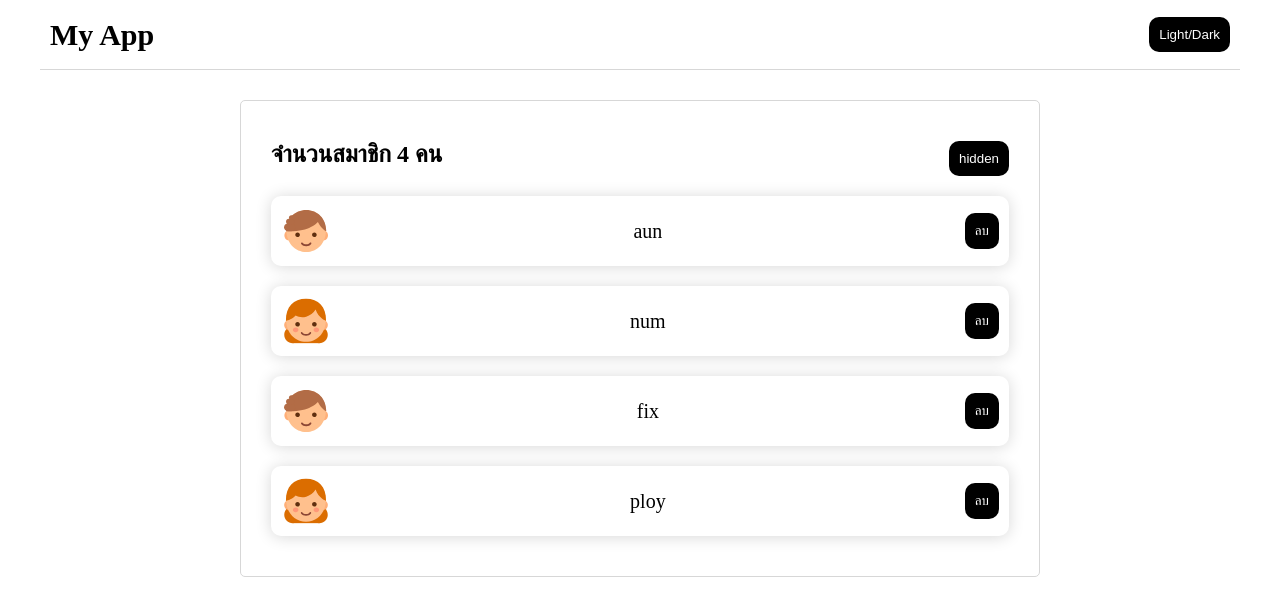
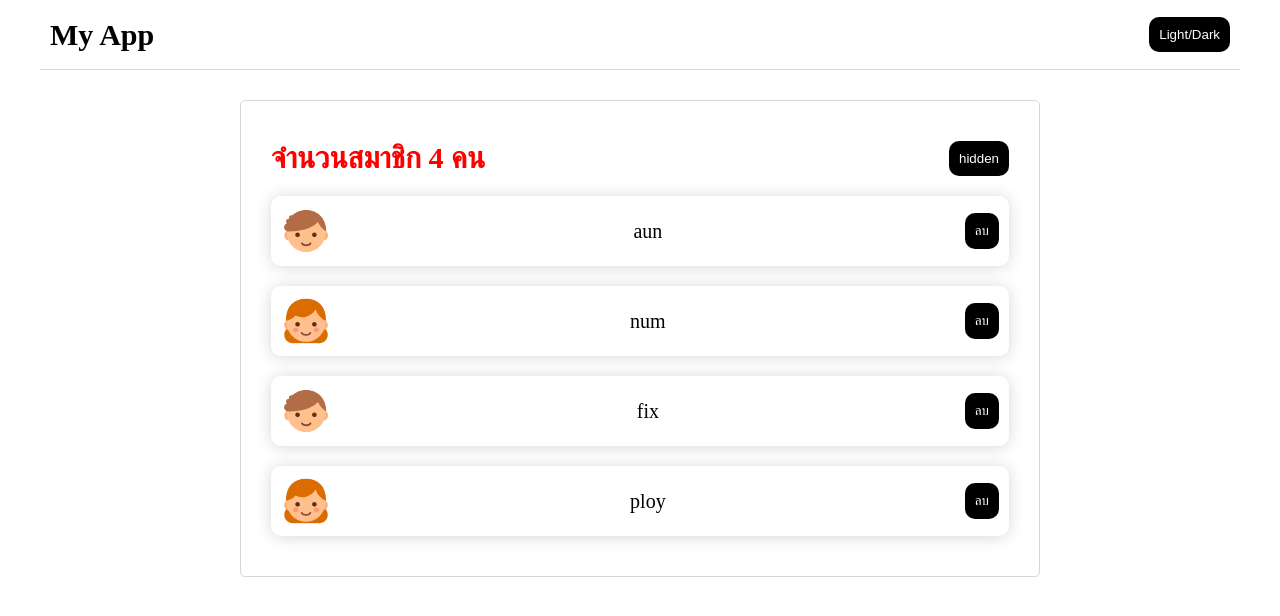
Before and after one commit to puttipongle/std_learning, a React (Vite) app in the folder react_19/my-react19/: page / in a window 1280 px wide. Shown: the top 616 px of the page. Built offline with nearby package versions, Linux system fonts and the light colour scheme.

Commit message:
inline style

```diff
--- a/react_19/my-react19/src/components/Personlist.jsx
+++ b/react_19/my-react19/src/components/Personlist.jsx
@@ -13,11 +13,15 @@ function Personlist() {
     ]);
 
     const [show, setShow] = useState(true);
+    const myStyle={
+        color:"blue",
+        fontSize:"20px"
+    }
 
     return (
         <div className="container">
             <div className="header">
-            <h2>จำนวนสมาชิก {data.length} คน</h2>
+            <h2 style={{color:"red",fontSize:"30px" }}>จำนวนสมาชิก {data.length} คน</h2>
             <button onClick={() => setShow(!show)}>{show ? "hidden" : "show"}</button>
             </div>
             <ul>
```
